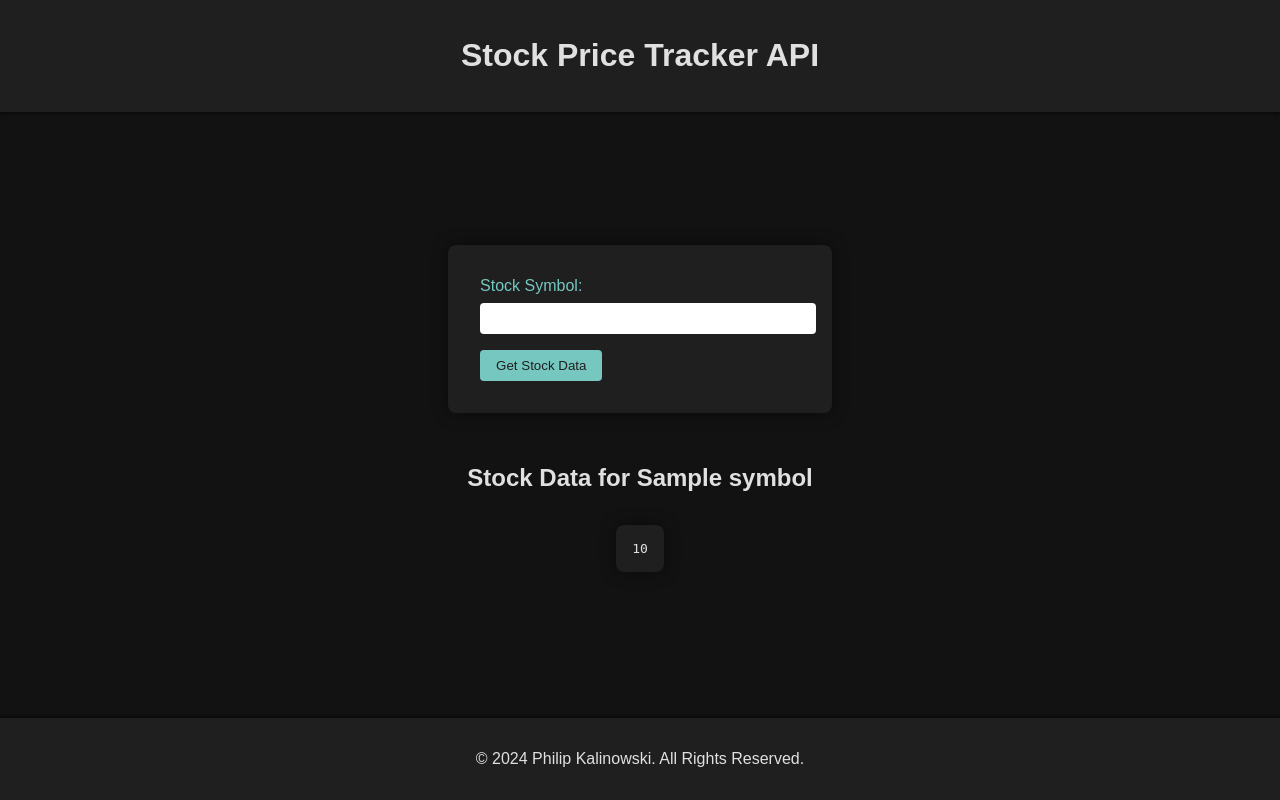
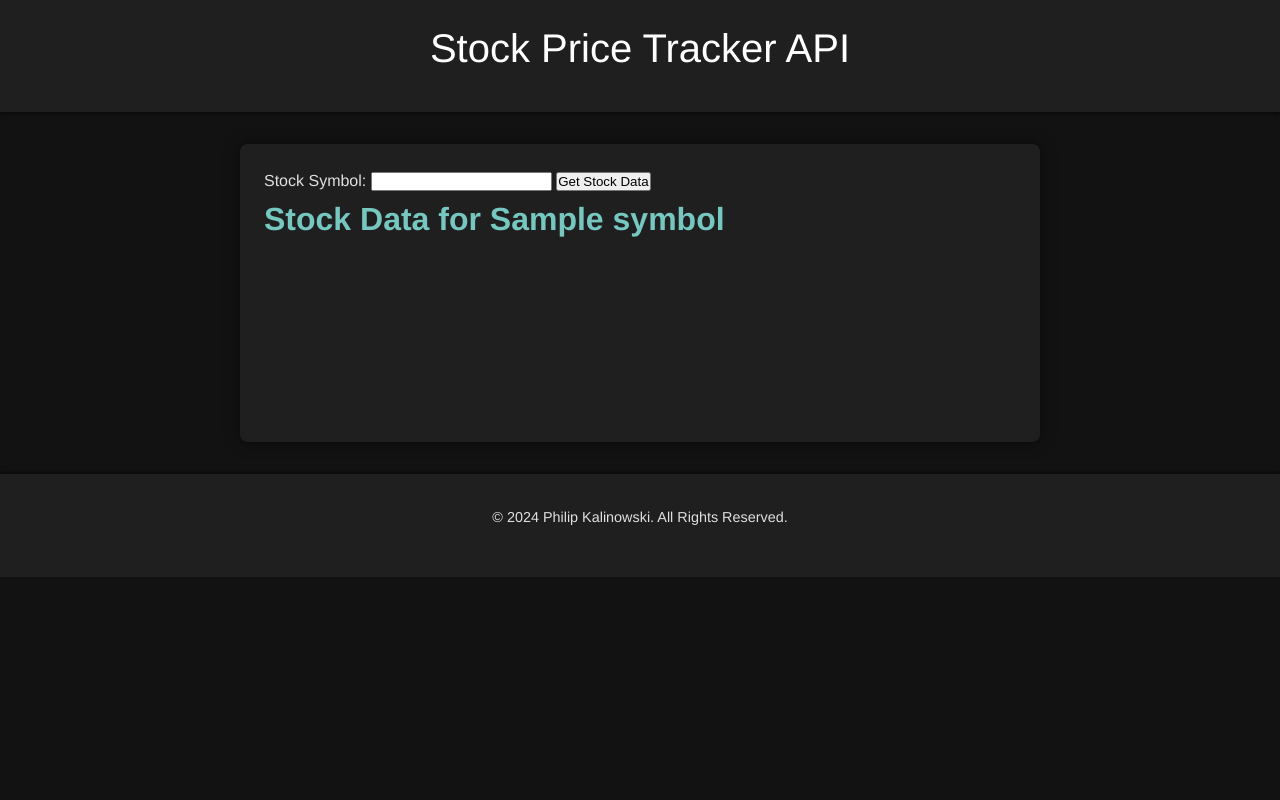
Before and after one commit to pkali076/stock-tracker, a Flask app: template templates/index.html in a window 1280 px wide. Run offline with Flask 3, Linux system fonts and the light colour scheme; the template is opened without the code that fills it: most values are stand-ins (such as "Sample title", 1, 10 or a date in 2020); a map, chart or similar area stays blank.

Commit message:
reverting code to previous versions

```diff
--- a/app.py
+++ b/app.py
@@ -1,14 +1,18 @@
 import os
-from flask import Flask, request, jsonify, render_template
+from flask import Flask, request, render_template
 from flask_cors import CORS
 import logging
 from stock_data import get_stock_data
+from datetime import datetime
 
 app = Flask(__name__)
 CORS(app)
 
 # Set up logging
 logging.basicConfig(level=logging.INFO)
+
+# Store recent searches
+recent_searches = []
 
 @app.route('/')
 def index():
@@ -23,68 +27,27 @@ def get_stock():
         if 'error' in stock_data:
             logging.error(f"Error fetching stock data for {symbol}: {stock_data['error']}")
             return render_template('index.html', error=stock_data['error'])
+
         logging.info(f"Successfully fetched stock data for {symbol}")
-        return render_template('index.html', stock_data=stock_data, symbol=symbol)
+
+        # Process data for Chart.js
+        labels = []
+        data = []
+        for time, price_info in stock_data.items():
+            labels.append(datetime.strptime(time, '%Y-%m-%d %H:%M:%S'))
+            data.append(float(price_info['1. open']))  # using '1. open' as an example
+
+        # Save to recent searches
+        recent_searches.append(symbol)
+
+        return render_template('index.html', stock_data=stock_data, symbol=symbol, labels=labels, data=data)
     except Exception as e:
         logging.error(f"Error processing request: {e}")
         return render_template('index.html', error='Internal server error')
 
+@app.route('/recent-searches')
+def recent_searches_page():
+    return render_template('recent_searches.html', searches=recent_searches)
+
 if __name__ == '__main__':
     app.run(debug=True)
-
-
-# import os
-# from flask import Flask, request, render_template
-# from flask_cors import CORS
-# import logging
-# from stock_data import get_stock_data
-# from datetime import datetime
-
-# app = Flask(__name__)
-# CORS(app)
-
-# # Set up logging
-# logging.basicConfig(level=logging.INFO)
-
-# # Store recent searches
-# recent_searches = []
-
-# @app.route('/')
-# def index():
-#     logging.info('Rendering index page')
-#     return render_template('index.html')
-
-# @app.route('/get-stock', methods=['POST'])
-# def get_stock():
-#     try:
-#         symbol = request.form['symbol'].upper()
-#         logging.info(f"Fetching data for symbol: {symbol}")
-#         stock_data = get_stock_data(symbol)
-#         logging.info(f"Stock data: {stock_data}")
-#         if 'error' in stock_data:
-#             logging.error(f"Error fetching stock data for {symbol}: {stock_data['error']}")
-#             return render_template('index.html', error=stock_data['error'])
-
-#         logging.info(f"Successfully fetched stock data for {symbol}")
-
-#         # Process data for Chart.js
-#         labels = []
-#         data = []
-#         for time, price_info in stock_data.items():
-#             labels.append(datetime.strptime(time, '%Y-%m-%d %H:%M:%S'))
-#             data.append(float(price_info['1. open']))  # using '1. open' as an example
-
-#         # Save to recent searches
-#         recent_searches.append(symbol)
-
-#         return render_template('index.html', stock_data=stock_data, symbol=symbol, labels=labels, data=data)
-#     except Exception as e:
-#         logging.error(f"Error processing request: {e}")
-#         return render_template('index.html', error='Internal server error')
-
-# @app.route('/recent-searches')
-# def recent_searches_page():
-#     return render_template('recent_searches.html', searches=recent_searches)
-
-# if __name__ == '__main__':
-#     app.run(debug=True)
--- a/static/styles.css
+++ b/static/styles.css
@@ -1,189 +1,160 @@
-/* static/styles.css */
-body {
-    font-family: Arial, sans-serif;
-    background-color: #121212;
-    color: #e0e0e0;
+/* Reset and base styles */
+* {
     margin: 0;
     padding: 0;
-    display: flex;
-    flex-direction: column;
-    min-height: 100vh;
+    box-sizing: border-box;
 }
 
+body {
+    font-family: 'Helvetica', 'Helvetica Neue', Arial, sans-serif;
+    color: #e0e0e0;
+    line-height: 1.6;
+    background-color: #121212;
+    padding-bottom: 50px; /* padding for footer visibility */
+}
+
+/* Header and Navigation */
 header {
     background: #1f1f1f;
-    padding: 1rem;
+    color: #fff;
+    padding: 1rem 0;
     text-align: center;
     box-shadow: 0 2px 4px rgba(0, 0, 0, 0.5);
 }
 
-main {
-    flex: 1;
-    display: flex;
-    flex-direction: column;
-    justify-content: center;
-    align-items: center;
-    padding: 2rem;
-}
-
-form {
-    background: #1f1f1f;
-    padding: 2rem;
-    border-radius: 8px;
-    box-shadow: 0 0 15px rgba(0, 0, 0, 0.5);
-    margin-bottom: 2rem;
-}
-
-label {
-    display: block;
-    margin-bottom: 0.5rem;
-    color: #76c7c0;
-}
-
-input {
-    width: 100%;
-    padding: 0.5rem;
-    margin-bottom: 1rem;
-    border: none;
-    border-radius: 4px;
-}
-
-button {
-    padding: 0.5rem 1rem;
-    border: none;
-    border-radius: 4px;
-    background: #76c7c0;
-    color: #1f1f1f;
-    cursor: pointer;
-}
-
-button:hover {
-    background: #ffab40;
-}
-
-.error {
-    color: red;
-}
-
-footer {
-    background: #1f1f1f;
-    padding: 1rem;
-    text-align: center;
-    box-shadow: 0 -2px 4px rgba(0, 0, 0, 0.5);
-}
-
-pre {
-    background: #1f1f1f;
-    padding: 1rem;
-    border-radius: 8px;
-    box-shadow: 0 0 15px rgba(0, 0, 0, 0.5);
-    white-space: pre-wrap;
-    word-wrap: break-word;
-}
-
-
-
-/* static/styles.css
-body {
-    font-family: Arial, sans-serif;
-    background-color: #121212;
-    color: #e0e0e0;
-    margin: 0;
-    padding: 0;
-    display: flex;
-    flex-direction: column;
-    min-height: 100vh;
-}
-
-header {
-    background: #1f1f1f;
-    padding: 1rem;
-    text-align: center;
-    box-shadow: 0 2px 4px rgba(0, 0, 0, 0.5);
-}
-
-main {
-    flex: 1;
-    display: flex;
-    flex-direction: column;
-    justify-content: center;
-    align-items: center;
-    padding: 2rem;
-}
-
-form {
-    background: #1f1f1f;
-    padding: 2rem;
-    border-radius: 8px;
-    box-shadow: 0 0 15px rgba(0, 0, 0, 0.5);
-    margin-bottom: 2rem;
-}
-
-label {
-    display: block;
-    margin-bottom: 0.5rem;
-    color: #76c7c0;
-}
-
-input {
-    width: 100%;
-    padding: 0.5rem;
-    margin-bottom: 1rem;
-    border: none;
-    border-radius: 4px;
-}
-
-button {
-    padding: 0.5rem 1rem;
-    border: none;
-    border-radius: 4px;
-    background: #76c7c0;
-    color: #1f1f1f;
-    cursor: pointer;
-}
-
-button:hover {
-    background: #ffab40;
-}
-
-.error {
-    color: red;
-}
-
-footer {
-    background: #1f1f1f;
-    padding: 1rem;
-    text-align: center;
-    box-shadow: 0 -2px 4px rgba(0, 0, 0, 0.5);
-}
-
-pre {
-    background: #1f1f1f;
-    padding: 1rem;
-    border-radius: 8px;
-    box-shadow: 0 0 15px rgba(0, 0, 0, 0.5);
-    white-space: pre-wrap;
-    word-wrap: break-word;
-}
-
-ul {
+nav ul {
     list-style: none;
     padding: 0;
 }
 
-li {
+nav ul li {
+    display: inline;
+    margin: 0 15px;
+}
+
+nav ul li a {
+    color: #76c7c0;
+    text-decoration: none;
+    font-weight: bold;
+}
+
+nav ul li a:hover {
+    color: #ffab40;
+}
+
+/* Main content */
+main {
+    max-width: 800px;
+    margin: 2rem auto;
+    padding: 1.5rem;
     background: #1f1f1f;
-    padding: 1rem;
+    box-shadow: 0 0 15px rgba(0, 0, 0, 0.5);
     border-radius: 8px;
-    box-shadow: 0 0 15px rgba(0, 0, 0, 0.5);
+}
+
+h1, h2 {
     margin-bottom: 1rem;
 }
 
+h1 {
+    font-size: 2.5rem;
+    text-align: center;
+}
+
+h2 {
+    font-size: 2rem;
+    color: #76c7c0;
+}
+
+p, ul {
+    margin-bottom: 1rem;
+}
+
+ul {
+    list-style: disc inside;
+}
+
+/* Sections and media */
+section {
+    margin-bottom: 2rem;
+}
+
+img, video {
+    max-width: 100%;
+    display: block;
+    margin: 1rem 0;
+    border-radius: 4px;
+}
+
+/* Footer */
+footer {
+    background: #1f1f1f;
+    color: #e0e0e0;
+    text-align: center;
+    padding: 2rem 0;
+    position: relative;
+    width: 100%;
+    box-shadow: 0 -2px 4px rgba(0, 0, 0, 0.5);
+}
+
+footer .footer-content {
+    max-width: 800px;
+    margin: 0 auto;
+}
+
+footer .social-links a {
+    color: #76c7c0;
+    text-decoration: none;
+    margin: 0 10px;
+    font-size: 1.2rem;
+}
+
+footer .social-links a:hover {
+    color: #ffab40;
+}
+
+footer p, footer a {
+    font-size: 0.9rem;
+}
+
+footer .footer-bottom {
+    margin-top: 1rem;
+    font-size: 0.8rem;
+    color: #666;
+}
+
+/* Links */
 a {
     color: #76c7c0;
-    text-decoration: none;
 }
 
 a:hover {
     color: #ffab40;
-} */
+    text-decoration: none;
+}
+
+/* Additional styles for a cleaner look */
+.container {
+    padding: 0 1rem;
+}
+
+header h1, footer p {
+    font-weight: 300;
+}
+
+section {
+    padding: 1rem;
+    border-bottom: 1px solid #333;
+}
+
+@media (max-width: 600px) {
+    main {
+        margin: 1rem;
+        padding: 1rem;
+    }
+
+    nav ul li {
+        display: block;
+        margin: 0.5rem 0;
+    }
+}
--- a/templates/index.html
+++ b/templates/index.html
@@ -1,38 +1,4 @@
 <!DOCTYPE html>
-<html lang="en">
-<head>
-    <meta charset="UTF-8">
-    <meta name="viewport" content="width=device-width, initial-scale=1.0">
-    <title>Stock Price Tracker</title>
-    <link rel="stylesheet" href="{{ url_for('static', filename='styles.css') }}">
-</head>
-<body>
-    <header>
-        <h1>Stock Price Tracker API</h1>
-    </header>
-    <main>
-        <form action="/get-stock" method="post">
-            <label for="symbol">Stock Symbol:</label>
-            <input type="text" id="symbol" name="symbol" required>
-            <button type="submit">Get Stock Data</button>
-        </form>
-        {% if error %}
-        <p class="error">{{ error }}</p>
-        {% endif %}
-        {% if stock_data %}
-        <h2>Stock Data for {{ symbol }}</h2>
-        <pre>{{ stock_data }}</pre>
-        {% endif %}
-    </main>
-    <footer>
-        <p>&copy; 2024 Philip Kalinowski. All Rights Reserved.</p>
-    </footer>
-</body>
-</html>
-
-
-
-<!-- <!DOCTYPE html>
 <html lang="en">
 <head>
     <meta charset="UTF-8">
@@ -58,8 +24,6 @@
         <canvas id="stockChart"></canvas>
         <script id="labelsData" type="application/json">{{ labels | tojson | safe }}</script>
         <script id="chartData" type="application/json">{{ data | tojson | safe }}</script>
-        <script src="{{ url_for('static', filename='js/chart.umd.js') }}"></script>
-        <script type="module" src="{{ url_for('static', filename='js/loadChart.js') }}"></script>
         {% endif %}
     </main>
     <footer>
@@ -67,7 +31,3 @@
     </footer>
 </body>
 </html>
-
-
-
- -->
```
Also changed, not shown: stock_data.py (+1 -31 lines).
